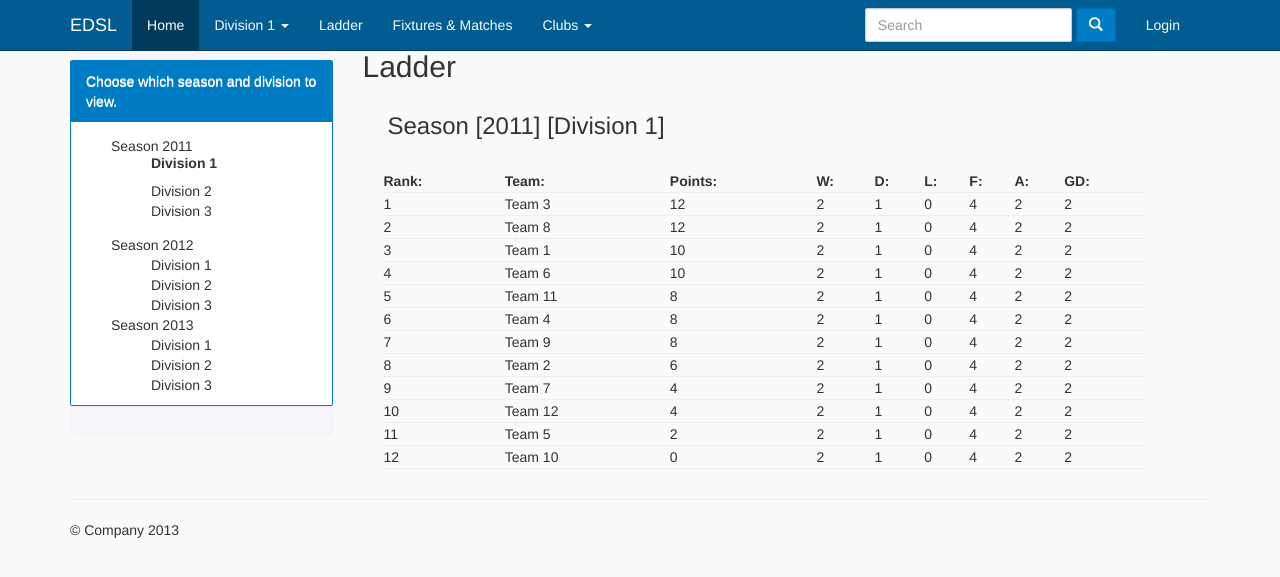
After one commit to HexagonSystems/EDSLWebsite, a PHP site: page /ladder.php in a window 1280 px wide. The commit adds this page. Shown: the top 577 px of the page. Run offline with PHP 8.4, Linux system fonts and the light colour scheme; some libraries are stand-ins or nearby versions.

Commit message:
The nav has been removed from the top of every page and is now an include file. I have added some css at the top of the page, is is commented in a section that says it was added by me. The ladder and season_Division pages have been created, they currently have no javaScript of PHP except for any which was on the original page (if there was any at all), and the include for the nav.

```diff
--- a/Includes/css/edsltheme.css
+++ b/Includes/css/edsltheme.css
@@ -17,6 +17,50 @@
  *
  * Update the basics of our documents to prep for docs content.
  */
+
+/* stuff which i added (sam)*/
+ul{
+	list-style: none;
+}
+
+table{
+	width:90%;
+}
+
+tr{
+	min-width:30%;
+	border-bottom: 1px solid #eeeeee;
+}
+
+.liOpen h5{
+	font-weight: bold;
+}
+
+.liOpen{
+	margin: 1em 0 1em 0;
+}
+
+.marginTop10{
+	margin-top: 10px;
+}
+
+.marginBottom10{
+	margin-bottom: 10px;
+}
+
+.margin10{
+	margin: 10px 10px 10px 10px;
+}
+
+.border1{
+	border:1px solid #dddddd;
+}
+
+.sitLeft{
+	padding: 0px;
+}
+
+/* end stuff which i added (still sam) */
 
 body {
   position: relative; /* For scrollyspy */
--- /dev/null
+++ b/Includes/nav.php
@@ -0,0 +1,66 @@
+<!--HEADER -->
+		<header class="navbar navbar-inverse navbar-fixed-top" role="banner">
+			<div class="container">
+			<!-- Brand and toggle get grouped for better mobile display -->
+				<div class="navbar-header">
+					<button type="button" class="pull-left navbar-btn btn-sidebar visible-xs" data-toggle="offcanvas" data-target="offcanvas">
+						<span class="sr-only">Tasks</span>
+						<span class="glyphicon glyphicon-chevron-right"></span>
+					</button>
+
+					<button type="button" class="navbar-toggle" data-toggle="collapse" data-target=".topmenu">
+						<span class="sr-only">Toggle navigation</span>
+						<span class="icon-bar"></span>
+						<span class="icon-bar"></span>
+						<span class="icon-bar"></span>
+					</button>
+
+					<a class="navbar-brand" href="#">EDSL</a>
+				</div>
+				<!-- Collect the nav links, forms, and other content for toggling -->
+				<nav class="collapse navbar-collapse topmenu">
+					<ul class="nav navbar-nav">
+						<li class="active"><a href="#">Home</a></li>
+						<li class="dropdown">
+							<a href="#" class="dropdown-toggle" data-toggle="dropdown">Division 1 <b class="caret"></b></a>
+							<ul class="dropdown-menu">
+								<li class="dropdown-header">Switch Division</li>
+								<li><a href="season_Division.php">Division 1</a></li>
+								<li><a href="#">Division 2</a></li>
+								<li><a href="#">Division 3</a></li>
+							</ul>
+						</li>
+						<li><a href="ladder.php">Ladder</a></li>
+						<li><a href="#">Fixtures & Matches</a></li>
+						<li role="presentation" class="divider"></li>
+						<li class="dropdown">
+							<a href="#" class="dropdown-toggle" data-toggle="dropdown">Clubs <b class="caret"></b></a>
+							<ul class="dropdown-menu">
+								<li><a href="#">All Clubs</a></li>
+								<li role="presentation" class="divider"></li>
+								<li><a href="#">Hawthorn</a></li>
+								<li><a href="#">Kew</a></li>
+								<li><a href="#">Toorak</a></li>
+								<li><a href="#">Glenhuntly</a></li>
+								<li><a href="#">Caulfield</a></li>
+							</ul>
+						</li>
+					</ul>
+					<ul class="nav navbar-nav navbar-right">
+						<li><a href="#">Login</a></li>
+					</ul>
+
+					<form class="navbar-form navbar-right hidden-sm" role="search">
+
+						<div class="form-group">
+							<input type="text" class="form-control" placeholder="Search">
+						</div>
+
+						<button class="btn btn-primary" type="button"><span class="glyphicon glyphicon-search"></span></button>
+					</form>
+
+				</nav><!-- /.navbar-collapse -->
+
+			</div>
+		</header>
+		<!-- END HEADER -->
--- /dev/null
+++ b/ladder.php
@@ -0,0 +1,287 @@
+<!DOCTYPE html>
+
+<html lang="en">
+
+	<head>
+
+		<meta charset="utf-8">
+		<meta name="viewport" content="width=device-width, initial-scale=1.0">
+		<meta name="description" content="">
+		<meta name="author" content="">
+
+		<link rel="shortcut icon" href="includes/ico/favicon.png">
+
+		<title>EDSL</title>
+
+		<!-- Custom styles for this template -->
+		<link rel="stylesheet" href="includes/css/bootstrap.edsl.css" />
+		<link href="includes/css/edsltheme.css" rel="stylesheet">
+
+		<!-- HTML5 shim and Respond.js IE8 support of HTML5 elements and media queries -->
+		<!--[if lt IE 9]>
+		<script src="includes/js/html5shiv.js"></script>
+		<script src="includes/js/respond.min.js"></script>
+		<![endif]-->
+
+	</head>
+
+	<body>
+
+		<!-- HEADER -->
+		<?php include "includes/nav.php"; ?>
+		<!-- END HEADER -->
+
+		<!-- CONTAINER -->
+		<div class="container">
+
+			<div class="row row-offcanvas row-offcanvas-left">
+
+				<!-- START SIDEBAR -->
+				<div class="col-xs-6 col-sm-3 col-md-3 colmun-offcanvas" role="navigation">
+					<div id="sidebar" class="sidebar-offcanvas sidebar-affix"><!-- this wraps all the stuff on the side
+						make sure you put side bar stuff between HERE -->
+
+
+						<div class="panel panel-primary">
+							<div class="panel-heading">
+								Choose which season and division to view.
+							</div>
+
+							<ul>
+								<li class="liOpen">Season 2011
+									<ul>
+										<li><h5>Division 1</h5></li>
+										<li>Division 2</li>
+										<li>Division 3</li>
+									</ul>
+								</li>
+
+								<li>Season 2012
+									<ul>
+										<li>Division 1</li>
+										<li>Division 2</li>
+										<li>Division 3</li>
+									</ul>
+								</li>
+
+								<li>Season 2013
+									<ul>
+										<li>Division 1</li>
+										<li>Division 2</li>
+										<li>Division 3</li>
+									</ul>
+								</li>
+							</ul>
+
+						</div>
+					</div>
+				<!-- AND HERE or you are going to have a bad time -->
+				</div><!--/span-->
+				<!-- END SIDEBAR -->
+
+				<!-- START MAIN -->
+				<div class="col-xs-12 col-sm-9">
+					<h2>Ladder</h2>
+
+					<div class="row">
+
+						<div class="col-sm-12 col-lg-12 margin10">
+							<div class="panel-heading">
+								<h3>Season [2011] [Division 1]</h3>
+							</div>
+
+							<!-- Ladder will be generated in a for loop -->
+							<!-- START Ladder -->
+							<table class="margin10">
+								<tr>
+									<th>Rank:</th>
+									<th>Team:</th>
+									<th>Points:</th>
+									<th>W:</th>
+									<th>D:</th>
+									<th>L:</th>
+									<th>F:</th>
+									<th>A:</th>
+									<th>GD:</th>
+								</tr>
+
+								<tr>
+									<td>1</td>
+									<td>Team 3</td>
+									<td>12</td>
+									<td>2</td>
+									<td>1</td>
+									<td>0</td>
+									<td>4</td>
+									<td>2</td>
+									<td>2</td>
+								</tr>
+
+								<tr>
+									<td>2</td>
+									<td>Team 8</td>
+									<td>12</td>
+									<td>2</td>
+									<td>1</td>
+									<td>0</td>
+									<td>4</td>
+									<td>2</td>
+									<td>2</td>
+								</tr>
+
+								<tr>
+									<td>3</td>
+									<td>Team 1</td>
+									<td>10</td>
+									<td>2</td>
+									<td>1</td>
+									<td>0</td>
+									<td>4</td>
+									<td>2</td>
+									<td>2</td>
+								</tr>
+
+								<tr>
+									<td>4</td>
+									<td>Team 6</td>
+									<td>10</td>
+									<td>2</td>
+									<td>1</td>
+									<td>0</td>
+									<td>4</td>
+									<td>2</td>
+									<td>2</td>
+								</tr>
+
+								<tr>
+									<td>5</td>
+									<td>Team 11</td>
+									<td>8</td>
+									<td>2</td>
+									<td>1</td>
+									<td>0</td>
+									<td>4</td>
+									<td>2</td>
+									<td>2</td>
+								</tr>
+
+								<tr>
+									<td>6</td>
+									<td>Team 4</td>
+									<td>8</td>
+									<td>2</td>
+									<td>1</td>
+									<td>0</td>
+									<td>4</td>
+									<td>2</td>
+									<td>2</td>
+								</tr>
+
+								<tr>
+									<td>7</td>
+									<td>Team 9</td>
+									<td>8</td>
+									<td>2</td>
+									<td>1</td>
+									<td>0</td>
+									<td>4</td>
+									<td>2</td>
+									<td>2</td>
+								</tr>
+
+								<tr>
+									<td>8</td>
+									<td>Team 2</td>
+									<td>6</td>
+									<td>2</td>
+									<td>1</td>
+									<td>0</td>
+									<td>4</td>
+									<td>2</td>
+									<td>2</td>
+								</tr>
+
+								<tr>
+									<td>9</td>
+									<td>Team 7</td>
+									<td>4</td>
+									<td>2</td>
+									<td>1</td>
+									<td>0</td>
+									<td>4</td>
+									<td>2</td>
+									<td>2</td>
+								</tr>
+
+								<tr>
+									<td>10</td>
+									<td>Team 12</td>
+									<td>4</td>
+									<td>2</td>
+									<td>1</td>
+									<td>0</td>
+									<td>4</td>
+									<td>2</td>
+									<td>2</td>
+								</tr>
+
+								<tr>
+									<td>11</td>
+									<td>Team 5</td>
+									<td>2</td>
+									<td>2</td>
+									<td>1</td>
+									<td>0</td>
+									<td>4</td>
+									<td>2</td>
+									<td>2</td>
+								</tr>
+
+								<tr>
+									<td>12</td>
+									<td>Team 10</td>
+									<td>0</td>
+									<td>2</td>
+									<td>1</td>
+									<td>0</td>
+									<td>4</td>
+									<td>2</td>
+									<td>2</td>
+								</tr>
+							</table>
+							<!-- END Ladder -->
+						</div>
+
+					</div><!--/row-->
+
+				</div><!--/span-->
+				<!-- END MAIN -->
+
+
+			</div><!--/row-->
+
+			<hr>
+
+			<footer>
+				<p>&copy; Company 2013</p>
+			</footer>
+
+		</div><!--/.container-->
+		<!-- END CONTAINER -->
+
+		<!-- JavaScript
+		================================================== -->
+		<!-- Placed at the end of the document so the pages load faster -->
+		<!--[if lte IE 8]>
+		<script src="https://ajax.googleapis.com/ajax/libs/jquery/1.9.1/jquery.min.js"></script>
+		<script>window.jQuery || document.write('<script src="js/jquery-1.9.1.min.js"><\/script>')</script>
+		<![endif]-->
+
+		<!--[if gt IE 8]><!-->
+		<script src="https://ajax.googleapis.com/ajax/libs/jquery/2.0.0/jquery.min.js"></script>
+		<script>window.jQuery || document.write('<script src="js/jquery-2.0.0.min.js"><\/script>')</script>
+		<!--<![endif]-->
+		<script src="includes/js/bootstrap.min.js"></script>
+		<script src="includes/js/offcanvas.js"></script>
+	</body>
+</html>
```
Also changed, not shown: season_Division.php (added, +278 -0 lines).
